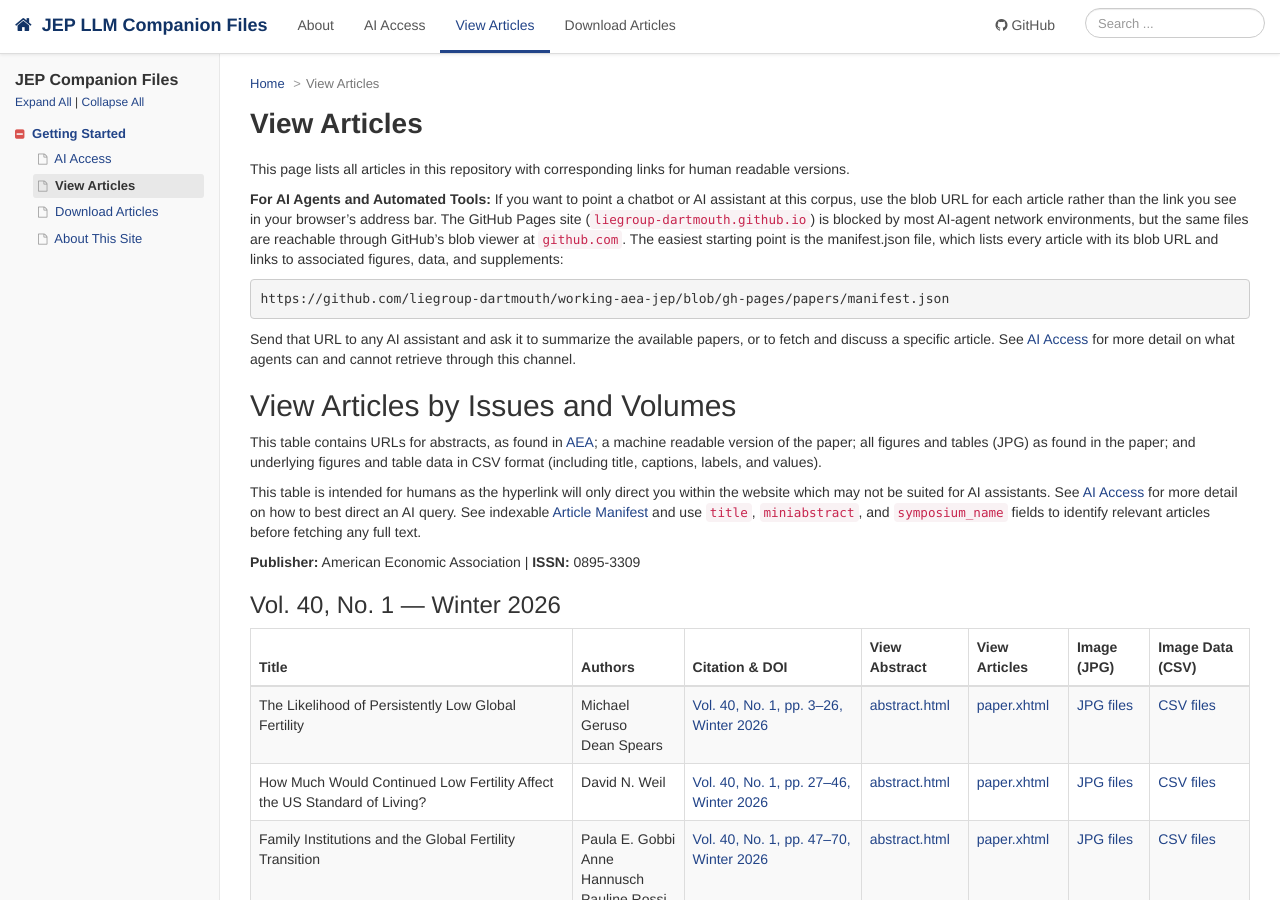
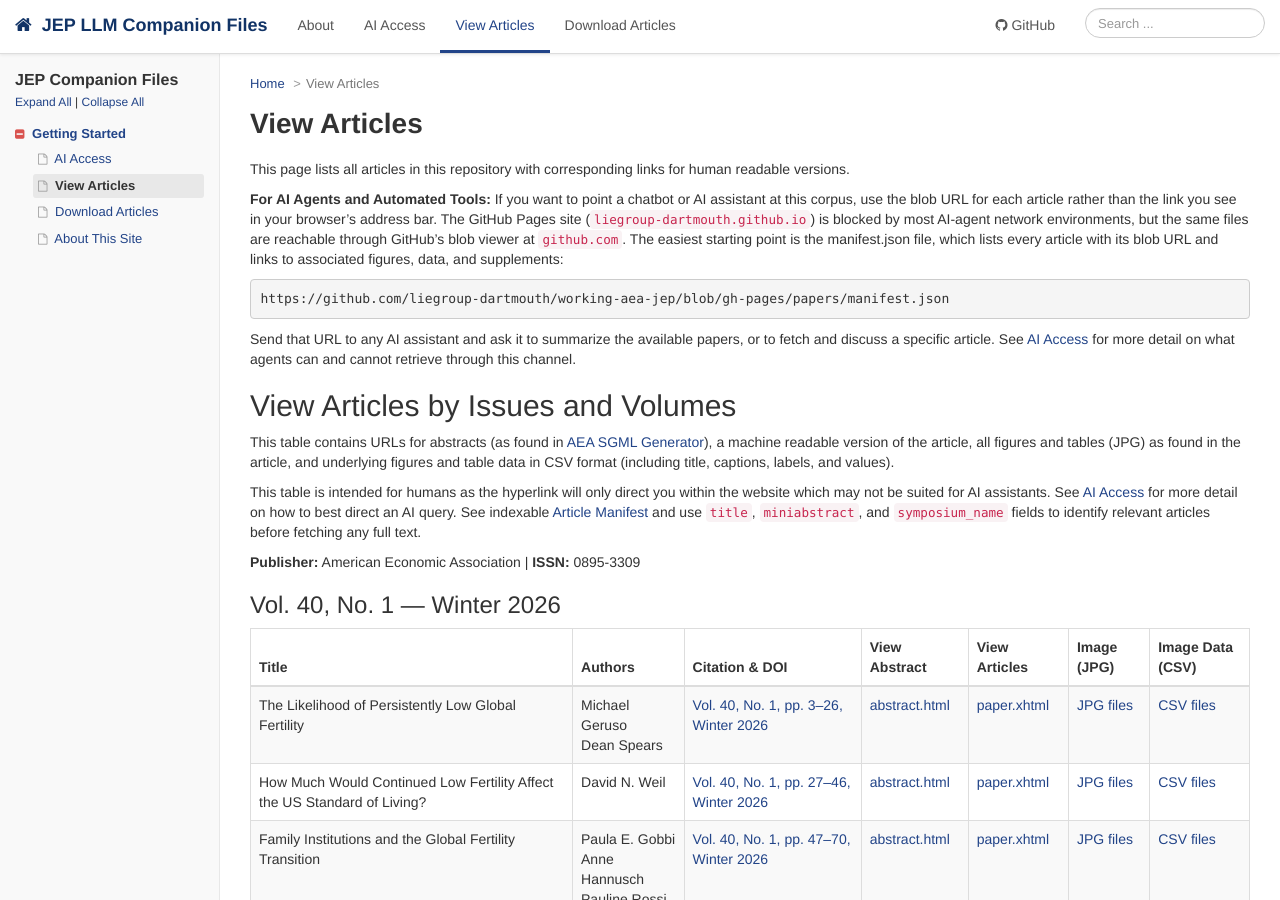
Before and after one commit to liegroup-dartmouth/working-aea-jep, a Jekyll site: the page built from view-articles.md, in a window 1280 px wide and 900 px high. Built offline with Jekyll 4.4.1, drawn with Linux system fonts in a browser that asks for light colours.

Commit message:
Update text with details on table contents

```diff
--- a/view-articles.md
+++ b/view-articles.md
@@ -19,7 +19,7 @@ Send that URL to any AI assistant and ask it to summarize the available papers,
 
 ## View Articles by Issues and Volumes
 
-This table contains URLs for abstracts, as found in [AEA](https://www.aeaweb.org/journals/articles/sgml); a machine readable version of the paper; all figures and tables (JPG) as found in the paper; and underlying figures and table data in CSV format (including title, captions, labels, and values).
+This table contains URLs for abstracts (as found in [AEA SGML Generator](https://www.aeaweb.org/journals/articles/sgml)), a machine readable version of the article, all figures and tables (JPG) as found in the article, and underlying figures and table data in CSV format (including title, captions, labels, and values).
 
 This table is intended for humans as the hyperlink will only direct you within the website which may not be suited for AI assistants. See [AI Access]({{ site.baseurl }}/ai-access.html) for more detail on how to best direct an AI query. See indexable [Article Manifest]({{ site.baseurl }}/papers/manifest.json) and use `title`, `miniabstract`, and `symposium_name` fields to identify relevant articles before fetching any full text.
 
```
